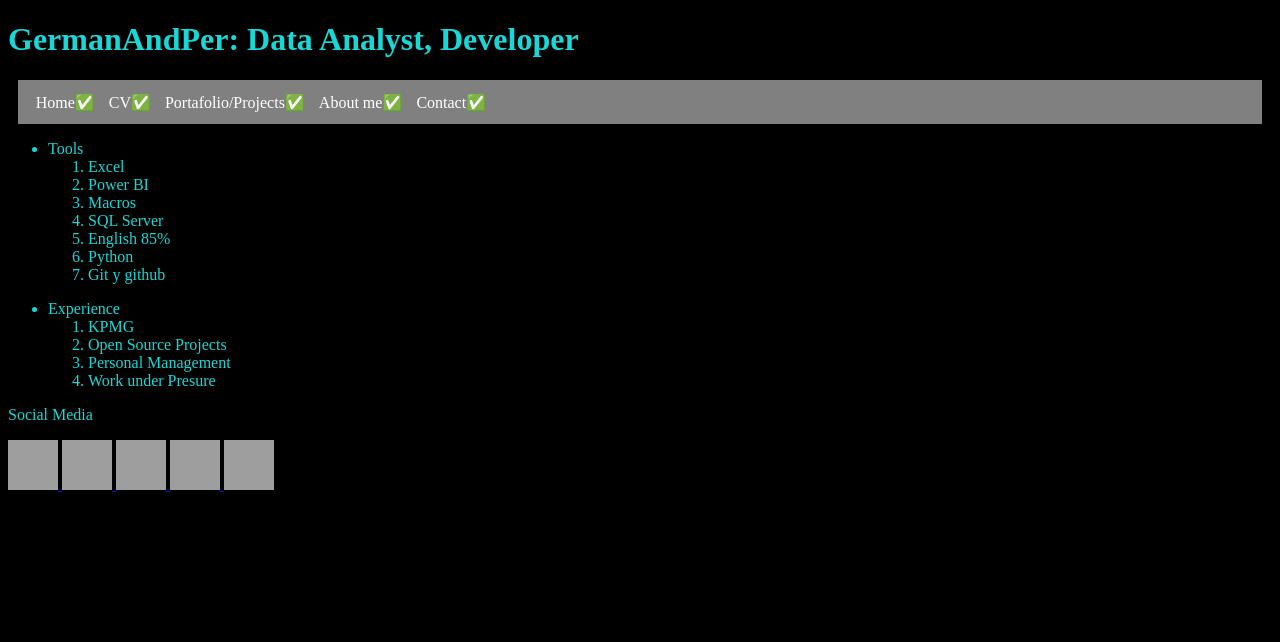
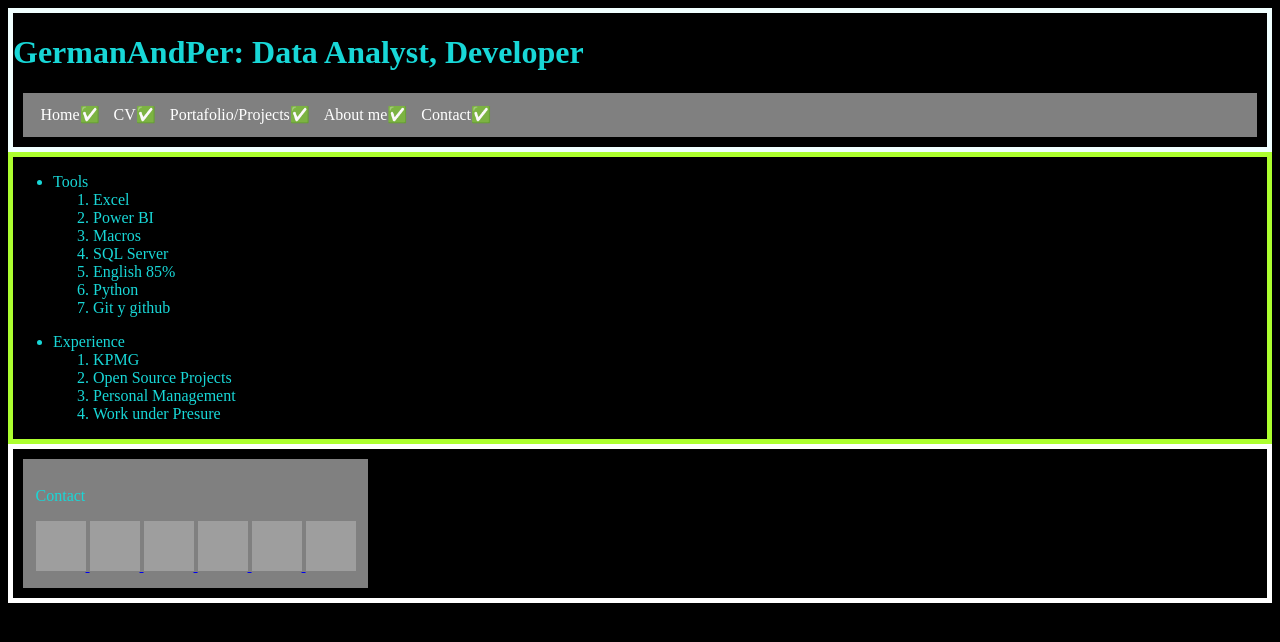
Before and after one commit to GermanAndPer/GermanAndPer.github.io, a plain HTML site: page index.html in a window 1280 px wide. Drawn offline with Linux system fonts and the light colour scheme; grey boxes are pictures that could not be loaded.

Commit message:
Se agrega direccion de correo Electronico

```diff
--- a/css/style.css
+++ b/css/style.css
@@ -14,6 +14,16 @@ body {
     display: inline-block;
 }
 
+.contact {
+    display: inline-block;
+}
+
+.contact {
+    margin: 10px;
+    list-style: none;
+    padding: 1% ;
+    background-color: gray;
+}
 /* La siguiente accion es para se especifico. Que para las etiquetas (como la A) que estan dentro de la clase main-nav__item. va a funcionar el siguiente codigo.*/
 .main-nav__item a {
     color: white;
@@ -39,3 +49,26 @@ en este caso CONTENT es para poner ese simbolo despues de cada Elemento.
     content: "✅";
 
 }
+* {
+    box-sizing: border-box;
+    /* padding: 0;
+    margin: 0; */
+}
+/* la etiqueta BOX SIZING permite auto ajustar la visualizacon de la pagina web solo no toma en consideracion  el MARGIN */
+.main-nav {
+    margin: 10px;
+    list-style: none;
+    padding: 1% ;
+    background-color: gray;
+}
+
+main {
+    border: 5px solid greenyellow;
+}
+footer {
+    border: 5px solid white ;
+}
+
+header {
+    border: 5px solid azure ;
+}
--- a/index.html
+++ b/index.html
@@ -108,9 +108,15 @@ lang="es" cuando esta en español.
             </ul>
 
             <!-- SECTION se utiliza para dividir la informacion por tipo de informacion. -->
-            <section id="links">
-                <p> Social Media </p>
-                <a href="https://germanandper.github.io/">
+
+
+            </section>
+        </main>
+        <footer>
+        <!-- Es la etiqueta de FOOTER donde va a estar todas la imormacion del pie de Pagina. -->
+        <section class="contact">
+            <p> Contact </p>
+            <a href="https://germanandper.github.io/" class="contact__links">
             <!--  a  es la Etiqueta para hacer hypervinvulos. Y entre las etiquetas de apertura y cierre se pone el Texto que funcionará como HYPERVINCULO.
             Pero tambien pueden funcionar imagenes para esto mismo.-->
             <!-- SRC es por SOURCE es para poner la ruta de la imagen -->
@@ -122,34 +128,27 @@ lang="es" cuando esta en español.
             <!-- <figure></figure> Esta etiqueta funciona para poder agrupar imagenes como figuras
             <figcaption></figcaption> Esta etiquea, dentro de la de FIGURE hace que apareza un texto en especifico. a lado de la imagen.-->
             </a>
-                <a href="https://www.instagram.com/germerandper/">
+            <a href="https://www.instagram.com/germerandper/" class="contact__links">
                 <img src="https://upload.wikimedia.org/wikipedia/commons/thumb/5/58/Instagram-Icon.png/769px-Instagram-Icon.png"
                 alt="Instagram" width="50" height="50" >
             </a>
-                <a href="https://www.facebook.com/GermerAndPer/">
+            <a href="https://www.facebook.com/GermerAndPer/" class="contact__links">
                 <img src="https://upload.wikimedia.org/wikipedia/commons/c/cd/Facebook_logo_%28square%29.png"
                 alt="facebook" height="50" width="50">
             </a>
-                <a href="https://github.com/GermanAndPer">
+            <a href="https://github.com/GermanAndPer" class="contact__links">
                 <img src="https://cdn-icons-png.flaticon.com/512/25/25231.png"
                 alt="Github" height="50" width="50" >
             </a>
-                <a href="https://twitter.com/GermanAndPer">
+            <a href="https://twitter.com/GermanAndPer" class="contact__links">
                 <img src="https://png.pngtree.com/png-vector/20221018/ourmid/pngtree-twitter-social-media-round-icon-png-image_6315985.png"
                 alt="Twitter" width="50" height="50">
             </a>
-                <!--
-                <a href="https://germanandper.com/"> <img src="" alt="" height="50" width="50"> Mi primer pagina Web</a><br>
-                <a href="https://germandper.com/"> <img src="" alt="" height="50" width="50"> Mi segunda pagina Web</a> <br>
-                <a href="https://germandper.com/"> <img src="" alt="" height="50" width="50"> Instagram</a><br>
-                <a href="https://germandper.com/"> <img src="" alt="" height="50" width="50"> Instagram</a><br>
-                <a href="https://germandper.com/"> <img src="" alt="" height="50" width="50"> Instagram</a><br>
-                -->
+            <a href="hello@germandper.com" class="contact__links">
+                <img src="https://static.thenounproject.com/png/1028813-200.png"
+                alt="e-mail" width="50" height="50">
+            </a>
 
-            </section>
-        </main>
-        <footer>
-        <!-- Es la etiqueta de FOOTER donde va a estar todas la imormacion del pie de Pagina. -->
         </footer>
     </body>
 </html>
```
Lines whose indentation alone changed are shown as unchanged.
